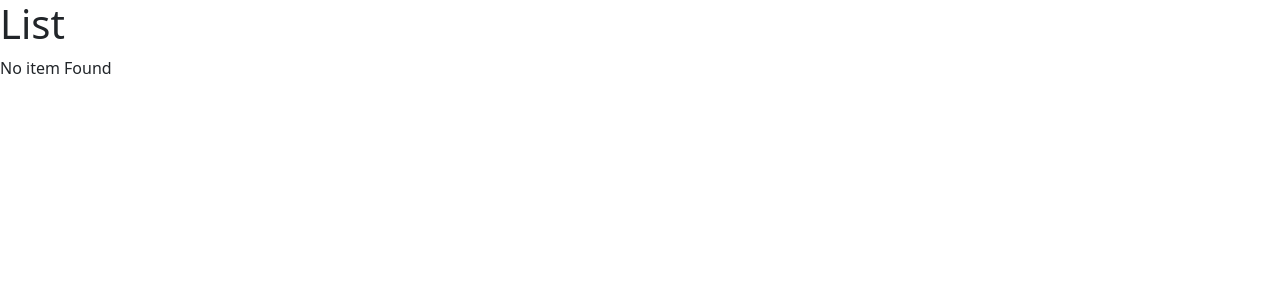
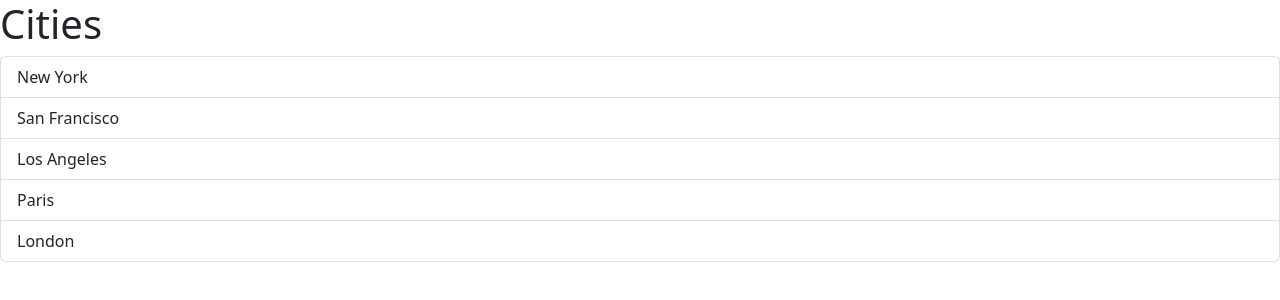
Before and after one commit to theSreeRam/react-app, a React (Vite) app: page / in a window 1280 px wide. Shown: the top 300 px of the page. Built offline with nearby package versions, Linux system fonts and the light colour scheme.

Commit message:
Add ListGroup and activate item on clicking

```diff
--- a/src/App.tsx
+++ b/src/App.tsx
@@ -1,8 +1,20 @@
 import ListGroup from "./components/ListGroup";
 
+function App() {
+  let items = ["New York", "San Francisco", "Los Angeles", "Paris", "London"];
 
-function App() {
-  return <div><ListGroup /></div>
+  const handleSelectItem = (item: string) => {
+    console.log(item);
+  };
+  return (
+    <div>
+      <ListGroup
+        items={items}
+        heading="Cities"
+        onSelectItem={handleSelectItem}
+      />
+    </div>
+  );
 }
 
 export default App;
--- /dev/null
+++ b/src/components/Alert.tsx
@@ -0,0 +1,5 @@
+const Alert = () => {
+  return <div>Alert</div>;
+};
+
+export default Alert;
--- a/src/components/ListGroup.tsx
+++ b/src/components/ListGroup.tsx
@@ -1,16 +1,40 @@
-function ListGroup() {
-  let items = ["New York", "San Francisco", "Los Angeles", "Paris", "London"];
+import { useState } from "react";
 
-  items = [];
+// Props {items: [], heading: string}
+interface Props {
+  items: string[];
+  heading: string;
+  onSelectItem: (item: string) => void;
+}
+
+function ListGroup({ items, heading, onSelectItem }: Props) {
+  // Hook
+  const [selectedIndex, setSelectedIndex] = useState(-1);
+
+  // Hook with name
+  //   const [name, setName] = useState('')
 
   return (
     <>
-      <h1>List</h1>
+      <h1>{heading}</h1>
       {/* {items.length === 0 ? <p>No item Found</p> : null} */}
       {items.length === 0 && <p>No item Found</p>}
       <ul className="list-group">
-        {items.map((item) => (
-          <li key={item}>{item}</li>
+        {items.map((item, index) => (
+          <li
+            className={
+              selectedIndex === index
+                ? "list-group-item active"
+                : "list-group-item"
+            }
+            key={item}
+            onClick={() => {
+              onSelectItem(item);
+              setSelectedIndex(index);
+            }}
+          >
+            {item}
+          </li>
         ))}
       </ul>
     </>
```
